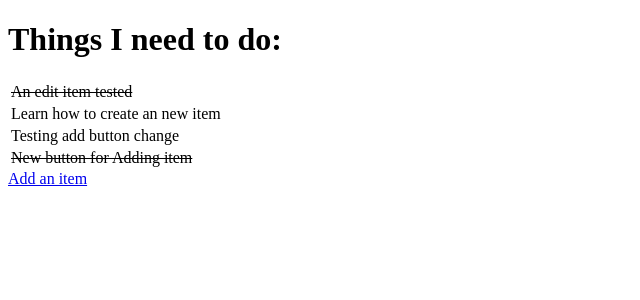
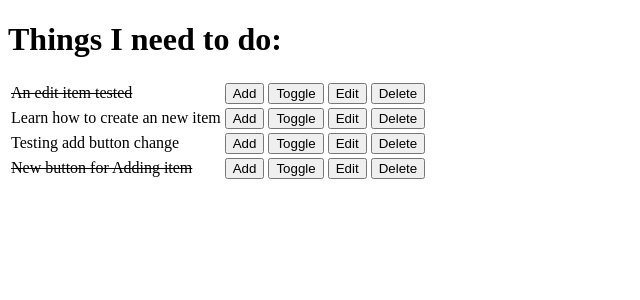
Before and after one commit to JPRodrigues-gh/jp-fsf-hello-django, a Django app: page / in a window 1280 px wide. Shown: the top 300 px of the page, without its empty margins (0-640 px from the left). Run offline with Django 3.2, Linux system fonts and the light colour scheme; data comes from the database, SQL or seed files in the repository; both versions use the stored data as it was after the commit.

Commit message:
Add function to toggle done/undone todo and add delete function

```diff
--- a/django_todo/urls.py
+++ b/django_todo/urls.py
@@ -15,10 +15,16 @@
 """
 from django.contrib import admin
 from django.urls import path
-from todo.views import get_todo_list, add_item
+# from todo.views import get_todo_list, add_item, edit_item, toggle
+# OR
+# and prepend with view.
+from todo import views
 
 urlpatterns = [
     path('admin/', admin.site.urls),
-    path('', get_todo_list, name='get_todo_list'),
-    path('add', add_item, name='add')
+    path('', views.get_todo_list, name='get_todo_list'),
+    path('add', views.add_item, name='add'),
+    path('edit/<item_id>', views.edit_item, name='edit'),
+    path('toggle/<item_id>', views.toggle_item, name='toggle'),
+    path('delete/<item_id>', views.delete_item, name='delete'),
 ]
--- a/todo/models.py
+++ b/todo/models.py
@@ -9,4 +9,4 @@
     done = models.BooleanField(null=False, blank=False, default=False)
 
     def __str__(self):
-        return self.n
+        return self.name
--- a/todo/templates/todo/add_item.html
+++ b/todo/templates/todo/add_item.html
@@ -5,7 +5,7 @@
     <meta charset="UTF-8">
     <meta http-equiv="X-UA-Compatible" content="IE=edge">
     <meta name="viewport" content="width=device-width, initial-scale=1.0">
-    <title>Document</title>
+    <title>Add Item</title>
 </head>
 
 <body>
--- a/todo/templates/todo/todo_list.html
+++ b/todo/templates/todo/todo_list.html
@@ -5,7 +5,7 @@
     <meta charset="UTF-8">
     <meta http-equiv="X-UA-Compatible" content="IE=edge">
     <meta name="viewport" content="width=device-width, initial-scale=1.0">
-    <title>Document</title>
+    <title>ToDo List</title>
 </head>
 
 <body>
@@ -18,12 +18,32 @@
                 {% else %}
                     <td>{{ item.name }}</td>
                 {% endif %}
+                <td>
+                    <a href="/add">
+                        <button>Add</button>
+                    </a>
+                </td>
+                <td>
+                    <a href="/toggle/{{ item.id }}">
+                        <button>Toggle</button>
+                    </a>
+                </td>
+                <td>
+                    <a href="/edit/{{ item.id }}">
+                        <button>Edit</button>
+                    </a>
+                </td>
+                <td>
+                    <a href="/delete/{{ item.id }}">
+                        <button>Delete</button>
+                    </a>
+                </td>
             </tr>
         {% empty %}
         <tr><td>You have nothing to do.</td></tr>
         {% endfor %}
     </table>
-    <a href="/add">Add an item</a>
+    <!-- <a href="/add">Add an item</a> -->
 </body>
 
 </html>
--- a/todo/views.py
+++ b/todo/views.py
@@ -1,5 +1,5 @@
 """ takes care of communication between the frontend and the backend """
-from django.shortcuts import render, redirect
+from django.shortcuts import render, redirect, get_object_or_404
 from .models import Item
 from .forms import ItemForm
 
@@ -16,6 +16,7 @@
     }
     return render(request, "todo/todo_list.html", context)
 
+
 def add_item(request):
     """Provide a means for users to add items"""
     if request.method == 'POST':
@@ -31,3 +32,41 @@
         'form': form
     }
     return render(request, 'todo/add_item.html', context)
+
+
+def edit_item(request, item_id):
+    """ Provides a means to editing existing items """
+    # This method will either return the item if it exists
+    #  or a 404 page not found if not.
+    item = get_object_or_404(Item, id=item_id)
+    if request.method == 'POST':
+        # Difference between add and edit is that's we must give
+        # our form the specific item instance we want to update.
+        form = ItemForm(request.POST, instance=item)
+        if form.is_valid():
+            form.save()
+            return redirect('get_todo_list')
+    form = ItemForm(instance=item)
+    context = {
+        'form': form
+    }
+    return render(request, 'todo/edit_item.html', context)
+
+
+def toggle_item(request, item_id):
+    """ Provides a means to toggling items done to not done and viceversa """
+    # This method will either return the item if it exists
+    #  or a 404 page not found if not.
+    item = get_object_or_404(Item, id=item_id)
+    item.done = not item.done
+    item.save()
+    return redirect('get_todo_list')
+
+
+def delete_item(request, item_id):
+    """ Provides a means to deleting items """
+    # This method will either return the item if it exists
+    #  or a 404 page not found if not.
+    item = get_object_or_404(Item, id=item_id)
+    item.delete()
+    return redirect('get_todo_list')
```
Also changed, not shown: todo/forms.py (+14 -0 lines), todo/templates/todo/edit_item.html (added, +22 -0 lines), db.sqlite3.
